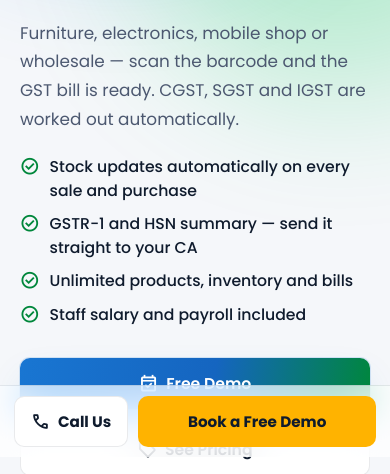
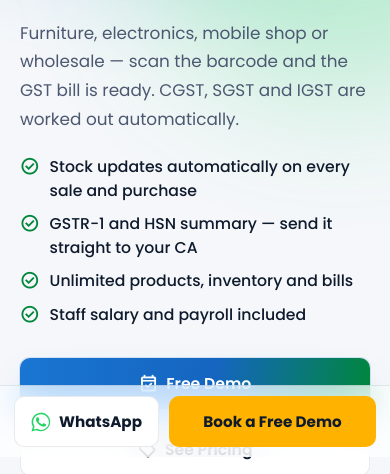
Before and after one commit to manish-dev14/billvexa-website, a plain HTML site: page index.html in a window 390 px wide. Shown: the part 387-861 px from the top of the page. Drawn offline with nearby package versions, Linux system fonts and the light colour scheme.

Commit message:
updated call to whatsapp

```diff
--- a/index.html
+++ b/index.html
@@ -844,7 +844,8 @@ section { position: relative; }
     border-top: 1px solid var(--border);
   }
   .mobile-cta a { display: inline-flex; align-items: center; justify-content: center; gap: 8px; padding: 13px 16px; border-radius: var(--radius-sm); font-weight: 700; font-size: .95rem; }
-  .mobile-cta-call { flex: 0 0 auto; background: var(--bg-elevated); border: 1.5px solid var(--border); color: var(--ink); }
+  .mobile-cta-wa { flex: 0 0 auto; background: var(--bg-elevated); border: 1.5px solid var(--border); color: var(--ink); }
+  .mobile-cta-wa .wa-icon { color: #25D366; }
   .mobile-cta-demo { flex: 1; background: var(--accent); color: #0F1B2D; }
   .footer { padding-bottom: 96px; }
 }
@@ -891,7 +892,7 @@ section { position: relative; }
   <a href="#why">Why Us</a>
   <a href="#pricing">Pricing</a>
   <a href="#faq">FAQ</a>
-  <a href="tel:+918235914547">Sales: <span translate="no">82359 14547</span></a>
+  <a href="https://wa.me/918235914547?text=Hi%20BillVexa%2C%20I%27d%20like%20to%20know%20more%20about%20your%20billing%20software." target="_blank" rel="noopener">WhatsApp: <span translate="no">82359 14547</span></a>
   <a href="mailto:sales@billvexa.in">Email: <span translate="no">sales@billvexa.in</span></a>
   <a href="#demo" class="btn btn-primary mt-20">Free Demo</a>
 </div>
@@ -1580,7 +1581,7 @@ section { position: relative; }
           <li><a href="#why">Why Us</a></li>
           <li><a href="#faq">FAQ</a></li>
           <li><a href="mailto:sales@billvexa.in">Contact</a></li>
-          <li><a href="tel:+918235914547">Sales: <span translate="no">82359 14547</span></a></li>
+          <li><a href="https://wa.me/918235914547?text=Hi%20BillVexa%2C%20I%27d%20like%20to%20know%20more%20about%20your%20billing%20software." target="_blank" rel="noopener">WhatsApp: <span translate="no">82359 14547</span></a></li>
           <li><a href="mailto:sales@billvexa.in">Email: <span translate="no">sales@billvexa.in</span></a></li>
         </ul>
       </div>
@@ -1610,7 +1611,7 @@ section { position: relative; }
 
 <!-- Sticky call-to-action bar (phones only) -->
 <div class="mobile-cta" id="mobile-cta">
-  <a href="tel:+918235914547" class="mobile-cta-call"><span class="material-symbols-outlined" aria-hidden="true">call</span><span>Call Us</span></a>
+  <a href="https://wa.me/918235914547?text=Hi%20BillVexa%2C%20I%27d%20like%20to%20know%20more%20about%20your%20billing%20software." class="mobile-cta-wa" target="_blank" rel="noopener"><svg class="wa-icon" viewBox="0 0 24 24" width="20" height="20" aria-hidden="true" focusable="false"><path fill="currentColor" d="M17.47 14.38c-.3-.15-1.76-.87-2.03-.97-.27-.1-.47-.15-.67.15-.2.3-.77.97-.94 1.17-.17.2-.35.22-.65.07-.3-.15-1.26-.46-2.4-1.48-.89-.79-1.49-1.77-1.66-2.07-.17-.3-.02-.46.13-.61.13-.13.3-.35.45-.52.15-.17.2-.3.3-.5.1-.2.05-.37-.02-.52-.08-.15-.67-1.62-.92-2.22-.24-.58-.49-.5-.67-.51h-.57c-.2 0-.52.07-.79.37-.27.3-1.04 1.02-1.04 2.48 0 1.46 1.07 2.88 1.21 3.07.15.2 2.1 3.2 5.08 4.49.71.31 1.26.49 1.69.63.71.23 1.36.19 1.87.12.57-.09 1.76-.72 2.01-1.41.25-.7.25-1.29.17-1.41-.07-.13-.27-.2-.57-.35M12.05 21.5h-.01a9.4 9.4 0 0 1-4.79-1.31l-.34-.2-3.56.93.95-3.47-.22-.36a9.4 9.4 0 0 1-1.44-5.01c0-5.2 4.23-9.43 9.43-9.43 2.52 0 4.89.98 6.67 2.77a9.37 9.37 0 0 1 2.76 6.67c0 5.2-4.23 9.42-9.43 9.42m8.02-17.44A11.27 11.27 0 0 0 12.05.75C5.8.75.72 5.83.71 12.08c0 2 .52 3.95 1.52 5.66L.62 23.25l5.65-1.48a11.3 11.3 0 0 0 5.41 1.38h.01c6.25 0 11.33-5.08 11.33-11.33 0-3.03-1.18-5.87-3.32-8.01"/></svg><span>WhatsApp</span></a>
   <a href="#demo" class="mobile-cta-demo"><span>Book a Free Demo</span></a>
 </div>
 
@@ -1651,7 +1652,6 @@ section { position: relative; }
     "Sales:": "सेल्स:",
     "Email:": "ईमेल:",
     "Free Demo": "फ्री डेमो",
-    "Call Us": "कॉल करें",
     "BillVexa home": "BillVexa होम",
     "Primary": "मुख्य मेन्यू",
     "Toggle dark mode": "डार्क मोड बदलें",
```
